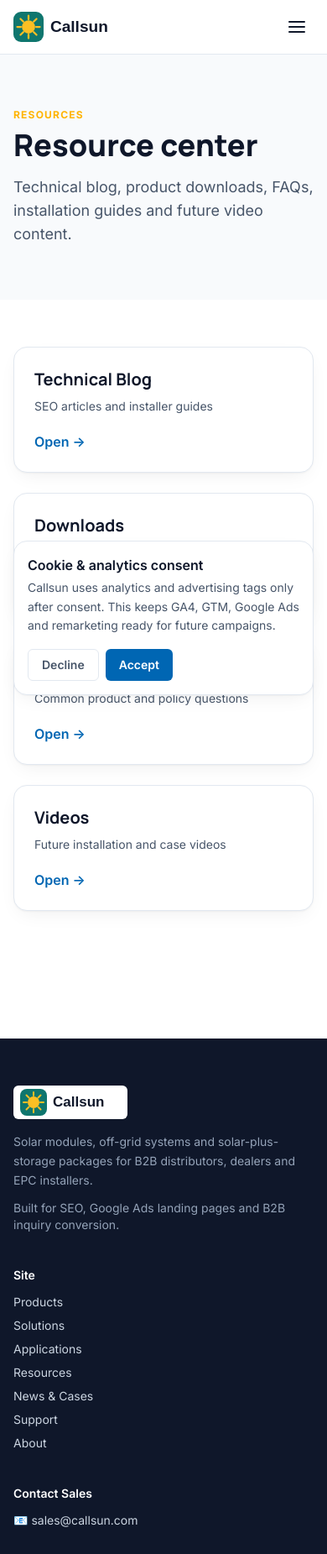
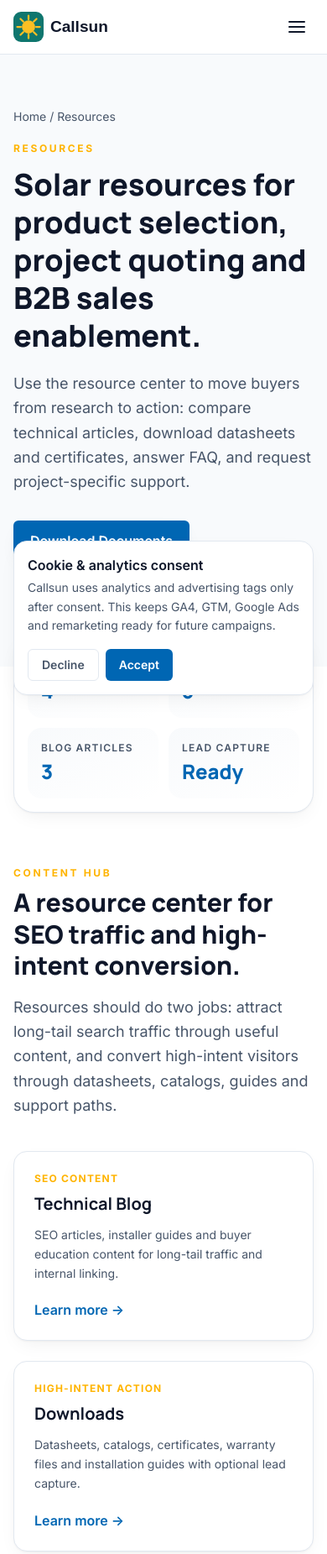
Before and after one commit to youjunhui-sky/jinko-rebuild, an Astro site: page /resources in a window 390 px wide. Shown: the top 1851 px of the page at 84% size. Built offline with nearby package versions, Linux system fonts and the light colour scheme; Astro itself is replaced by a stand-in of ours.

Commit message:
Make resource index editable

```diff
--- a/src/content/config.ts
+++ b/src/content/config.ts
@@ -336,6 +336,46 @@ const news = defineCollection({
   }),
 });
 
+const resourceIndex = defineCollection({
+  type: 'data',
+  schema: z.object({
+    title: z.string(),
+    hero: z.object({
+      eyebrow: z.string().default('Resources'),
+      description: z.string(),
+      primaryCtaLabel: z.string().default('Download Documents'),
+      primaryCtaHref: z.string().default('/resources/downloads'),
+      secondaryCtaLabel: z.string().optional(),
+      secondaryCtaHref: z.string().optional(),
+    }),
+    stats: z.array(z.object({ label: z.string(), value: z.string() })).default([]),
+    intro: z.object({
+      eyebrow: z.string().optional(),
+      title: z.string(),
+      description: z.string(),
+    }),
+    resourceCards: z.array(z.object({ title: z.string(), description: z.string(), href: z.string(), eyebrow: z.string().optional() })).default([]),
+    conversionPath: z.object({
+      eyebrow: z.string().optional(),
+      title: z.string(),
+      description: z.string().optional(),
+      steps: z.array(z.object({ label: z.string(), description: z.string() })).default([]),
+    }),
+    featuredDownloadsTitle: z.string().optional(),
+    featuredBlogTitle: z.string().optional(),
+    faq: z.array(z.object({ question: z.string(), answer: z.string() })).default([]),
+    finalCta: z.object({
+      title: z.string(),
+      description: z.string().optional(),
+      primaryLabel: z.string().default('Request Documents'),
+      primaryHref: z.string().default('/contact'),
+      secondaryLabel: z.string().optional(),
+      secondaryHref: z.string().optional(),
+    }).optional(),
+    ...seoFields,
+  }),
+});
+
 const downloads = defineCollection({
   type: 'data',
   schema: z.object({
@@ -528,4 +568,4 @@ const landingPages = defineCollection({
   }),
 });
 
-export const collections = { homepage, about, contact, applicationIndex, productIndex, solutionIndex, products, solutions, applications, news, downloads, cases, supportIndex, supportPages, navigation, customPages, landingPages };
+export const collections = { homepage, about, contact, applicationIndex, productIndex, solutionIndex, products, solutions, applications, news, resourceIndex, downloads, cases, supportIndex, supportPages, navigation, customPages, landingPages };
--- /dev/null
+++ b/src/content/resourceIndex/index.json
@@ -0,0 +1,104 @@
+{
+  "title": "Resources",
+  "seoTitle": "Solar Resources | Datasheets, Blog, FAQ & Videos | Callsun",
+  "metaDescription": "Explore Callsun solar resources for B2B distributors, dealers and EPC installers, including technical blogs, product downloads, FAQ, installation guides and videos.",
+  "h1": "Solar resources for product selection, project quoting and B2B sales enablement.",
+  "keywords": [
+    "solar resources",
+    "solar module datasheet",
+    "solar installation guide",
+    "solar FAQ",
+    "solar technical blog"
+  ],
+  "canonical": "/resources",
+  "ogImage": "/og/default.svg",
+  "noindex": false,
+  "hero": {
+    "eyebrow": "Resources",
+    "description": "Use the resource center to move buyers from research to action: compare technical articles, download datasheets and certificates, answer FAQ, and request project-specific support.",
+    "primaryCtaLabel": "Download Documents",
+    "primaryCtaHref": "/resources/downloads",
+    "secondaryCtaLabel": "Read Technical Blog",
+    "secondaryCtaHref": "/resources/blog"
+  },
+  "stats": [
+    { "label": "Resource paths", "value": "4" },
+    { "label": "Downloads", "value": "5" },
+    { "label": "Blog articles", "value": "3" },
+    { "label": "Lead capture", "value": "Ready" }
+  ],
+  "intro": {
+    "eyebrow": "Content hub",
+    "title": "A resource center for SEO traffic and high-intent conversion.",
+    "description": "Resources should do two jobs: attract long-tail search traffic through useful content, and convert high-intent visitors through datasheets, catalogs, guides and support paths."
+  },
+  "resourceCards": [
+    {
+      "title": "Technical Blog",
+      "description": "SEO articles, installer guides and buyer education content for long-tail traffic and internal linking.",
+      "href": "/resources/blog",
+      "eyebrow": "SEO content"
+    },
+    {
+      "title": "Downloads",
+      "description": "Datasheets, catalogs, certificates, warranty files and installation guides with optional lead capture.",
+      "href": "/resources/downloads",
+      "eyebrow": "High-intent action"
+    },
+    {
+      "title": "FAQ",
+      "description": "Common product, warranty, logistics and support questions that reduce pre-sales friction.",
+      "href": "/resources/faq",
+      "eyebrow": "Buyer education"
+    },
+    {
+      "title": "Videos",
+      "description": "Future installation, product demo and project proof videos for richer sales enablement.",
+      "href": "/resources/videos",
+      "eyebrow": "Future content"
+    }
+  ],
+  "conversionPath": {
+    "eyebrow": "Resource conversion path",
+    "title": "From content visit to qualified inquiry.",
+    "description": "Resources should connect SEO readers to downloads and RFQ forms without forcing a sales conversation too early.",
+    "steps": [
+      {
+        "label": "Answer the search intent",
+        "description": "Blog, FAQ and guide pages explain product selection, application scenarios and package logic."
+      },
+      {
+        "label": "Offer the next document",
+        "description": "Downloads give buyers datasheets, catalogs, certificates and installation references when interest becomes concrete."
+      },
+      {
+        "label": "Capture project context",
+        "description": "Lead capture and inquiry forms collect market, role, application, timeline, document needs and source tracking."
+      }
+    ]
+  },
+  "featuredDownloadsTitle": "Featured documents buyers may request first",
+  "featuredBlogTitle": "Latest technical content",
+  "faq": [
+    {
+      "question": "Why should Resources be a first-level navigation item?",
+      "answer": "Resources support both SEO and conversion. They attract long-tail traffic and help B2B buyers collect the documents they need before requesting a quote."
+    },
+    {
+      "question": "Can downloads require lead capture?",
+      "answer": "Yes. The downloads collection already supports a lead capture flag, and the inquiry endpoint is prepared for source tracking and later CRM integration."
+    },
+    {
+      "question": "What content should be added next?",
+      "answer": "Prioritize real datasheets, certification PDFs, installation guides, comparison articles and application-specific buying guides."
+    }
+  ],
+  "finalCta": {
+    "title": "Need a specific datasheet, certificate or guide?",
+    "description": "Send the product model, market and document requirement. Callsun can prepare the right file set for your project or sales team.",
+    "primaryLabel": "Request Documents",
+    "primaryHref": "/contact",
+    "secondaryLabel": "Browse Downloads",
+    "secondaryHref": "/resources/downloads"
+  }
+}
--- a/src/pages/resources/index.astro
+++ b/src/pages/resources/index.astro
@@ -1,11 +1,49 @@
 ---
+import { getCollection, getEntry } from 'astro:content';
 import BaseLayout from '@/layouts/BaseLayout.astro';
 import Header from '@/components/Header.astro';
 import Footer from '@/components/Footer.astro';
+import ContactCTA from '@/components/ContactCTA.astro';
+import SectionHeader from '@/components/SectionHeader.astro';
+import StatStrip from '@/components/StatStrip.astro';
+import CardGrid from '@/components/CardGrid.astro';
+
+const indexEntry = await getEntry('resourceIndex', 'index');
+if (!indexEntry) throw new Error('Missing resource index content entry: src/content/resourceIndex/index.json');
+const page = indexEntry.data;
+const downloads = (await getCollection('downloads')).map(d=>d.data).sort((a,b)=>(a.order||0)-(b.order||0));
+const posts = (await getCollection('news')).filter(p=>!p.data.draft).sort((a,b)=>+b.data.publishDate-+a.data.publishDate);
+const featuredDownloads = downloads.filter(d=>d.featured).slice(0,3).map(d=>({ title: d.title, description: d.description || d.category, href: d.fileUrl, eyebrow: d.category, metric: d.fileType }));
+const latestPosts = posts.slice(0,3).map(p=>({ title: p.data.title, description: p.data.description, href: `/resources/blog/${p.slug}`, eyebrow: p.data.category }));
+const faqSchema = page.faq.length ? { '@context': 'https://schema.org', '@type': 'FAQPage', mainEntity: page.faq.map(f => ({ '@type': 'Question', name: f.question, acceptedAnswer: { '@type': 'Answer', text: f.answer } })) } : undefined;
 ---
-<BaseLayout title="Resources | Callsun" description="Callsun resources center for blog articles, downloads, FAQs, installation guides and videos.">
-<Header slot="header" />
-<section class="py-16 bg-jinko-bg"><div class="max-w-content mx-auto px-4 lg:px-6"><p class="text-xs uppercase tracking-widest text-jinko-accent font-bold">Resources</p><h1 class="mt-2 text-4xl lg:text-5xl font-display font-extrabold">Resource center</h1><p class="mt-4 text-lg text-jinko-mute max-w-3xl">Technical blog, product downloads, FAQs, installation guides and future video content.</p></div></section>
-<section class="py-14"><div class="max-w-content mx-auto px-4 lg:px-6 grid gap-6 md:grid-cols-4">{[{t:'Technical Blog',u:'/resources/blog',d:'SEO articles and installer guides'},{t:'Downloads',u:'/resources/downloads',d:'Datasheets, manuals and certificates'},{t:'FAQ',u:'/resources/faq',d:'Common product and policy questions'},{t:'Videos',u:'/resources/videos',d:'Future installation and case videos'}].map(x=><a href={x.u} class="rounded-2xl bg-white border border-jinko-line shadow-card p-6 hover:-translate-y-1 transition-transform"><h2 class="text-xl font-display font-bold">{x.t}</h2><p class="mt-2 text-sm text-jinko-mute">{x.d}</p><p class="mt-5 text-jinko font-semibold">Open →</p></a>)}</div></section>
-<Footer slot="footer" />
+<BaseLayout title={page.seoTitle || `${page.title} | Callsun`} description={page.metaDescription || page.hero.description} canonical={page.canonical || '/resources'} ogImage={page.ogImage || '/og/default.svg'} keywords={page.keywords} noindex={page.noindex} schema={faqSchema}>
+  <Header slot="header" />
+
+  <section class="py-16 lg:py-20 bg-jinko-bg">
+    <div class="max-w-content mx-auto px-4 lg:px-6">
+      <nav class="text-sm text-jinko-mute mb-5"><a href="/">Home</a> / <span>{page.title}</span></nav>
+      <p class="text-xs uppercase tracking-[0.22em] text-jinko-accent font-extrabold">{page.hero.eyebrow}</p>
+      <h1 class="mt-3 text-4xl lg:text-6xl font-display font-extrabold leading-tight max-w-5xl">{page.h1 || page.title}</h1>
+      <p class="mt-5 text-lg text-jinko-mute max-w-3xl leading-relaxed">{page.hero.description}</p>
+      <div class="mt-8 flex flex-wrap gap-3"><a href={page.hero.primaryCtaHref} class="inline-flex px-5 py-3 rounded-md bg-jinko text-white font-semibold shadow-card">{page.hero.primaryCtaLabel}</a>{page.hero.secondaryCtaLabel && page.hero.secondaryCtaHref && <a href={page.hero.secondaryCtaHref} class="inline-flex px-5 py-3 rounded-md bg-white text-jinko font-semibold border border-jinko-line">{page.hero.secondaryCtaLabel}</a>}</div>
+    </div>
+  </section>
+
+  <StatStrip stats={page.stats} />
+
+  <section class="py-16"><div class="max-w-content mx-auto px-4 lg:px-6"><SectionHeader eyebrow={page.intro.eyebrow} title={page.intro.title} description={page.intro.description} /><div class="mt-10"><CardGrid items={page.resourceCards} columns="4" /></div></div></section>
+
+  <section class="py-16 bg-jinko-bg"><div class="max-w-content mx-auto px-4 lg:px-6 grid lg:grid-cols-[0.9fr_1.1fr] gap-10 items-start"><SectionHeader eyebrow={page.conversionPath.eyebrow} title={page.conversionPath.title} description={page.conversionPath.description} /><ol class="grid gap-4">{page.conversionPath.steps.map((step,index)=><li class="rounded-2xl bg-white border border-jinko-line shadow-card p-6 flex gap-5"><span class="inline-flex h-10 w-10 rounded-full bg-jinko text-white items-center justify-center font-display font-extrabold shrink-0">{index+1}</span><div><h2 class="text-xl font-display font-bold">{step.label}</h2><p class="mt-2 text-jinko-mute leading-relaxed">{step.description}</p></div></li>)}</ol></div></section>
+
+  {featuredDownloads.length > 0 && <section class="py-16"><div class="max-w-content mx-auto px-4 lg:px-6"><SectionHeader eyebrow="Downloads" title={page.featuredDownloadsTitle || 'Featured documents'} description="These documents represent high-intent resource actions and can be connected to lead capture when needed." /><div class="mt-10"><CardGrid items={featuredDownloads} /></div></div></section>}
+
+  {latestPosts.length > 0 && <section class="py-16 bg-jinko-bg"><div class="max-w-content mx-auto px-4 lg:px-6"><SectionHeader eyebrow="Blog" title={page.featuredBlogTitle || 'Latest technical content'} description="Use blog content to support SEO, internal linking and buyer education before the quote stage." /><div class="mt-10"><CardGrid items={latestPosts} /></div></div></section>}
+
+  {page.faq.length > 0 && <section class="py-16"><div class="max-w-content mx-auto px-4 lg:px-6"><SectionHeader eyebrow="Resource FAQ" title="How buyers use the resource center" /><div class="mt-8 grid gap-4">{page.faq.map(f => <details class="rounded-2xl border border-jinko-line bg-white shadow-card p-6"><summary class="font-display font-bold cursor-pointer">{f.question}</summary><p class="mt-3 text-jinko-mute leading-relaxed">{f.answer}</p></details>)}</div></div></section>}
+
+  {page.finalCta && <section class="py-16 bg-jinko-bg"><div class="max-w-content mx-auto px-4 lg:px-6"><div class="rounded-3xl bg-jinko text-white p-8 lg:p-10 flex flex-col lg:flex-row gap-6 lg:items-center lg:justify-between"><div><h2 class="text-3xl font-display font-extrabold">{page.finalCta.title}</h2>{page.finalCta.description && <p class="mt-3 text-white/80 max-w-2xl">{page.finalCta.description}</p>}</div><div class="flex flex-wrap gap-3 shrink-0"><a href={page.finalCta.primaryHref} class="inline-flex px-5 py-3 rounded-md bg-white text-jinko font-semibold">{page.finalCta.primaryLabel}</a>{page.finalCta.secondaryLabel && page.finalCta.secondaryHref && <a href={page.finalCta.secondaryHref} class="inline-flex px-5 py-3 rounded-md bg-jinko-dark text-white font-semibold border border-white/20">{page.finalCta.secondaryLabel}</a>}</div></div></div></section>}
+
+  <ContactCTA />
+  <Footer slot="footer" />
 </BaseLayout>
```
Also changed, not shown: public/admin/config.yml (+83 -0 lines).
